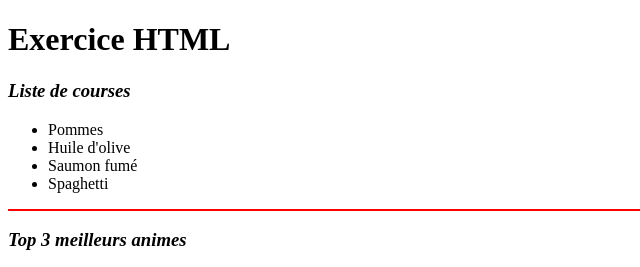
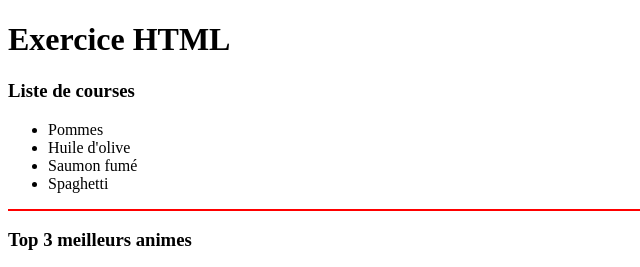
Before and after one commit to Nicolassaeys/markdown-warmup-html, a plain HTML site: page index.html in a window 1280 px wide. Shown: the top 267 px of the page, 0-640 px from the left. Drawn offline with Linux system fonts and the light colour scheme.

Commit message:
Update index.html

```diff
--- a/index.html
+++ b/index.html
@@ -8,7 +8,7 @@
     <body>
         <h1>Exercice HTML</h1>
             <!--Corps-->
-            <h3><strong><em>Liste de courses</em></strong></h3>
+            <h3>Liste de courses</h3>
             <ul>
                 <li>Pommes</li>
                 <li>Huile d'olive</li>
@@ -16,7 +16,7 @@
                 <li>Spaghetti</li>
             </ul>
         <hr color="red">
-            <h3><strong><em>Top 3 meilleurs animes</em></strong></h3>
+            <h3>Top 3 meilleurs animes</h3>
             <ol>
                 <li>HxH</li>
                 <li>Cowboy Bebop</li>
```
